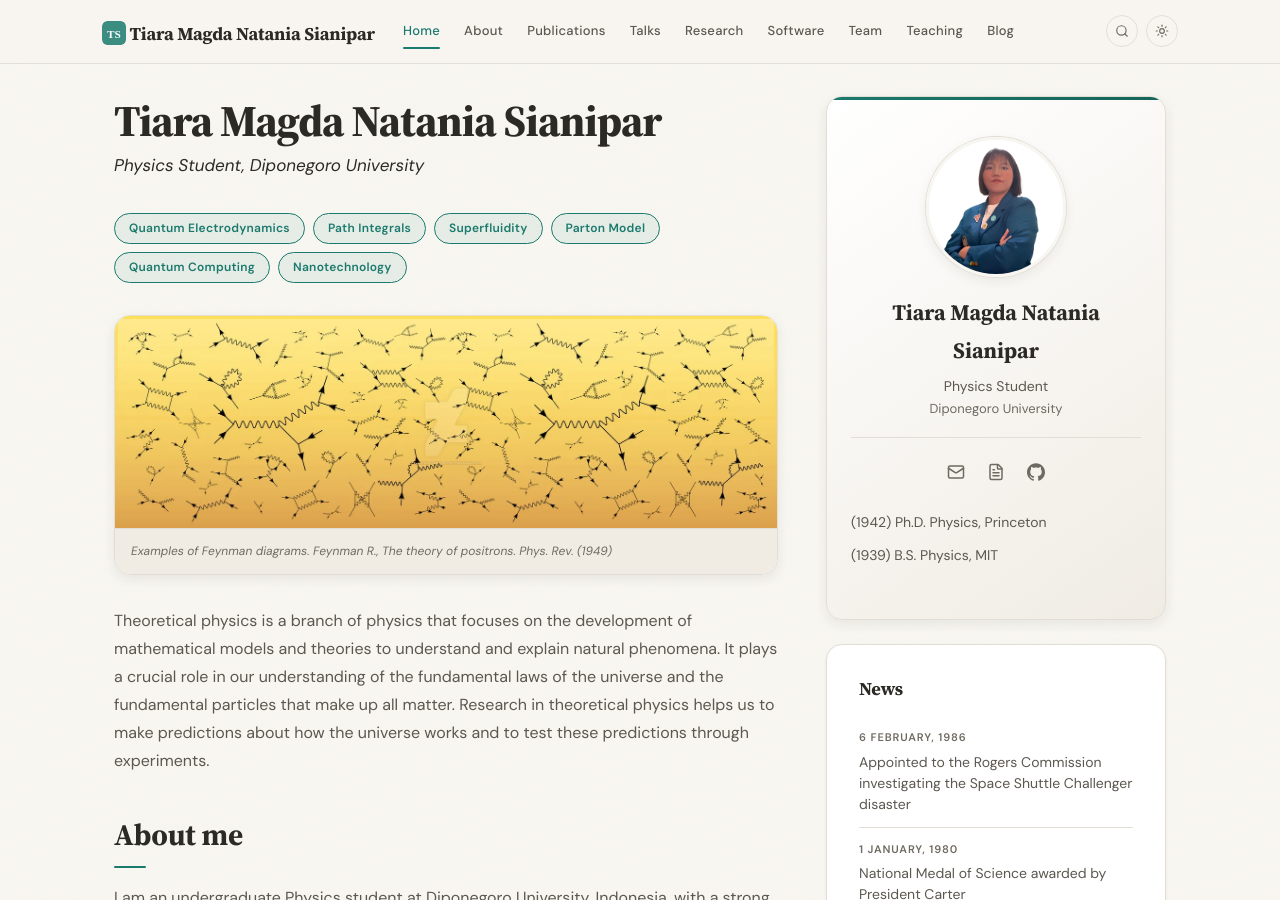
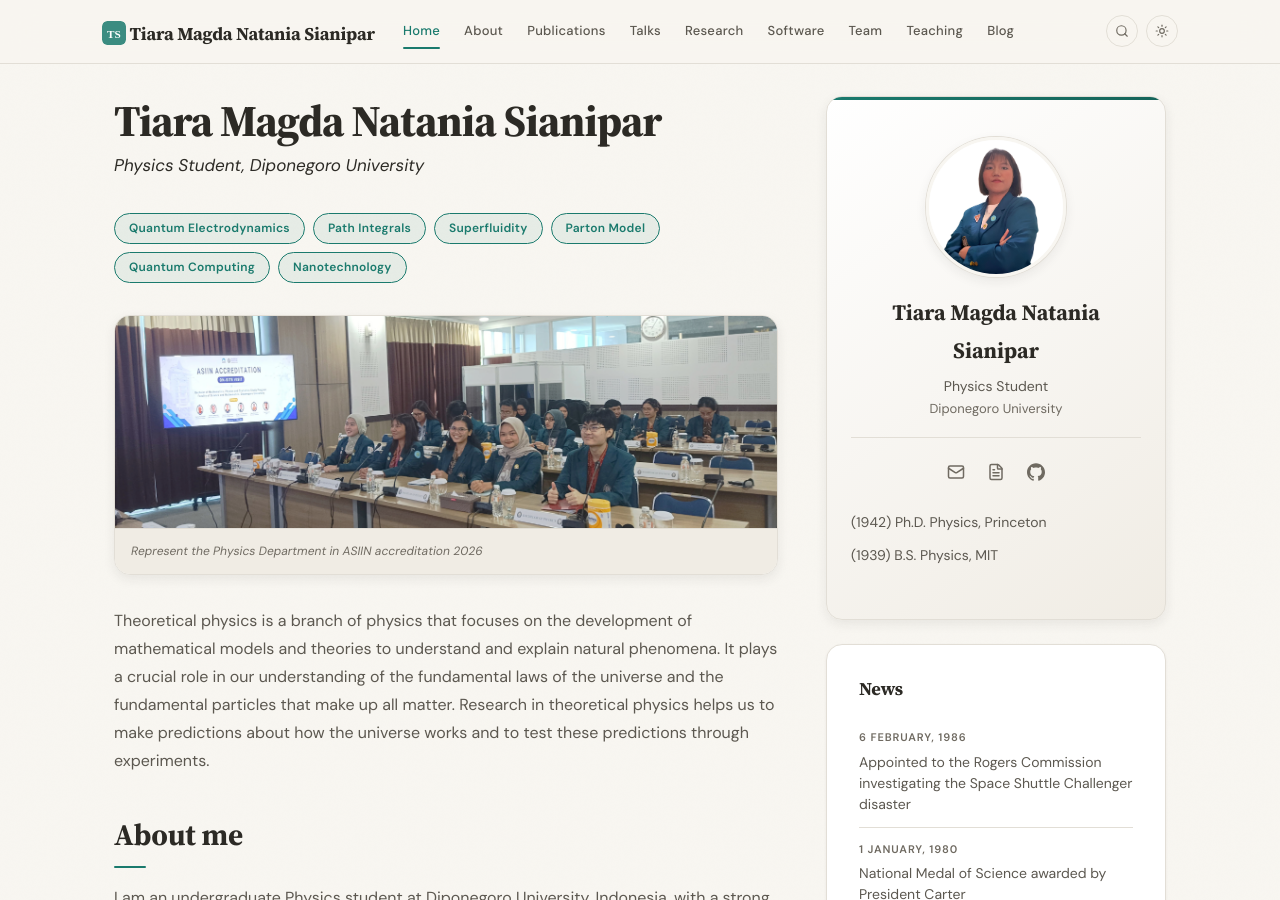
Before and after one commit to tiara264/tiara264, a Jekyll site: the page built from _pages/home.md, in a window 1280 px wide and 900 px high. Built offline with Jekyll 4.4.1, drawn with Linux system fonts in a browser that asks for light colours.

Commit message:
Update home.md

```diff
--- a/_pages/home.md
+++ b/_pages/home.md
@@ -17,8 +17,8 @@ permalink: /
 </div>
 
 <div class="banner-frame" markdown="0">
-<img src="{{ '/images/banner.webp' | relative_url }}" alt="Feynman diagrams" width="1400" height="449" loading="lazy">
-<div class="banner-caption">Examples of Feynman diagrams. Feynman R., <em>The theory of positrons. Phys. Rev.</em> (1949)</div>
+<img src="{{ '/images/baner.png' | relative_url }}" alt="Feynman diagrams" width="1400" height="449" loading="lazy">
+<div class="banner-caption">Represent the Physics Department in ASIIN accreditation 2026</div>
 </div>
 
 Theoretical physics is a branch of physics that focuses on the development of mathematical models and theories to understand and explain natural phenomena.
```
